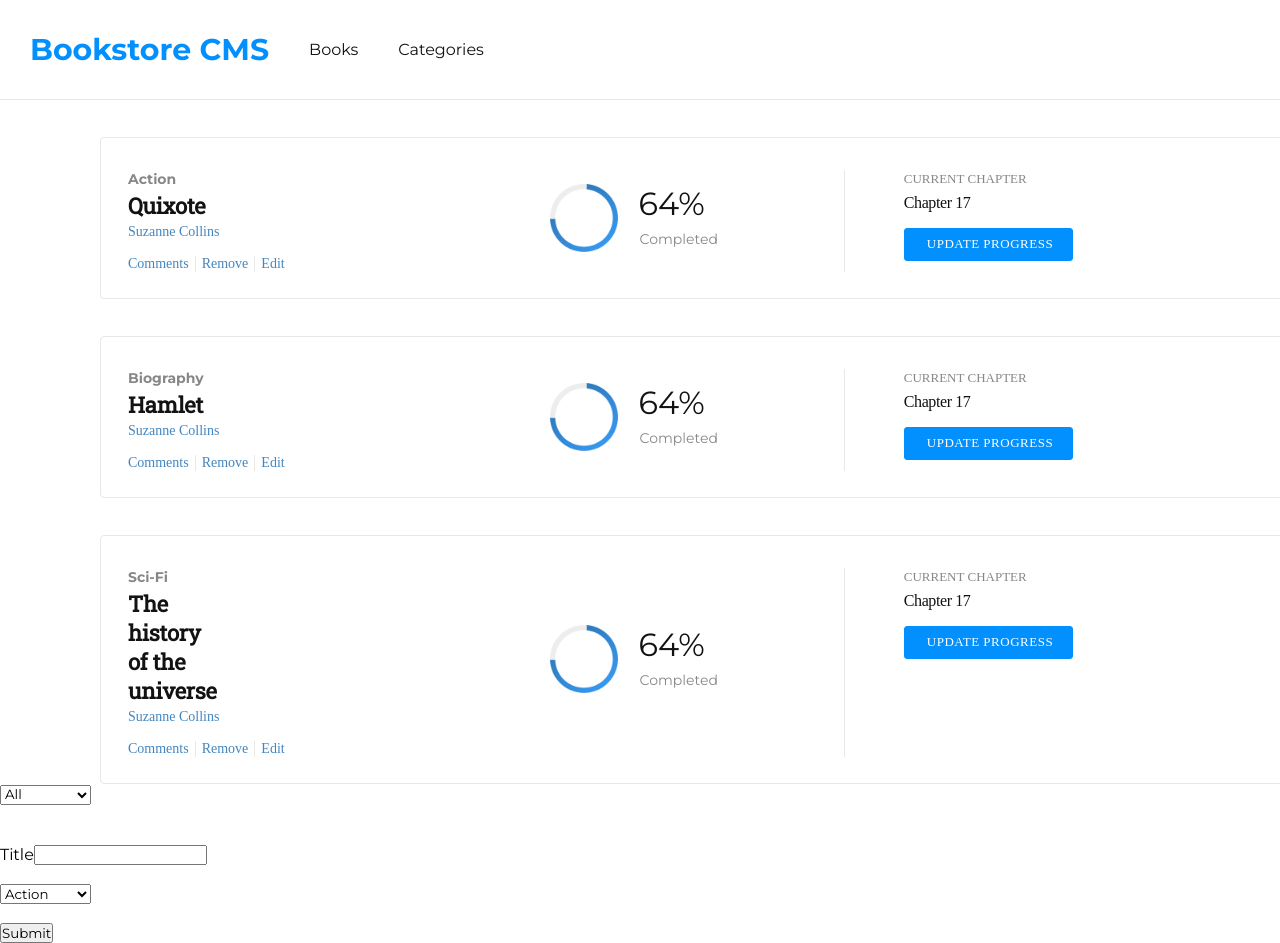
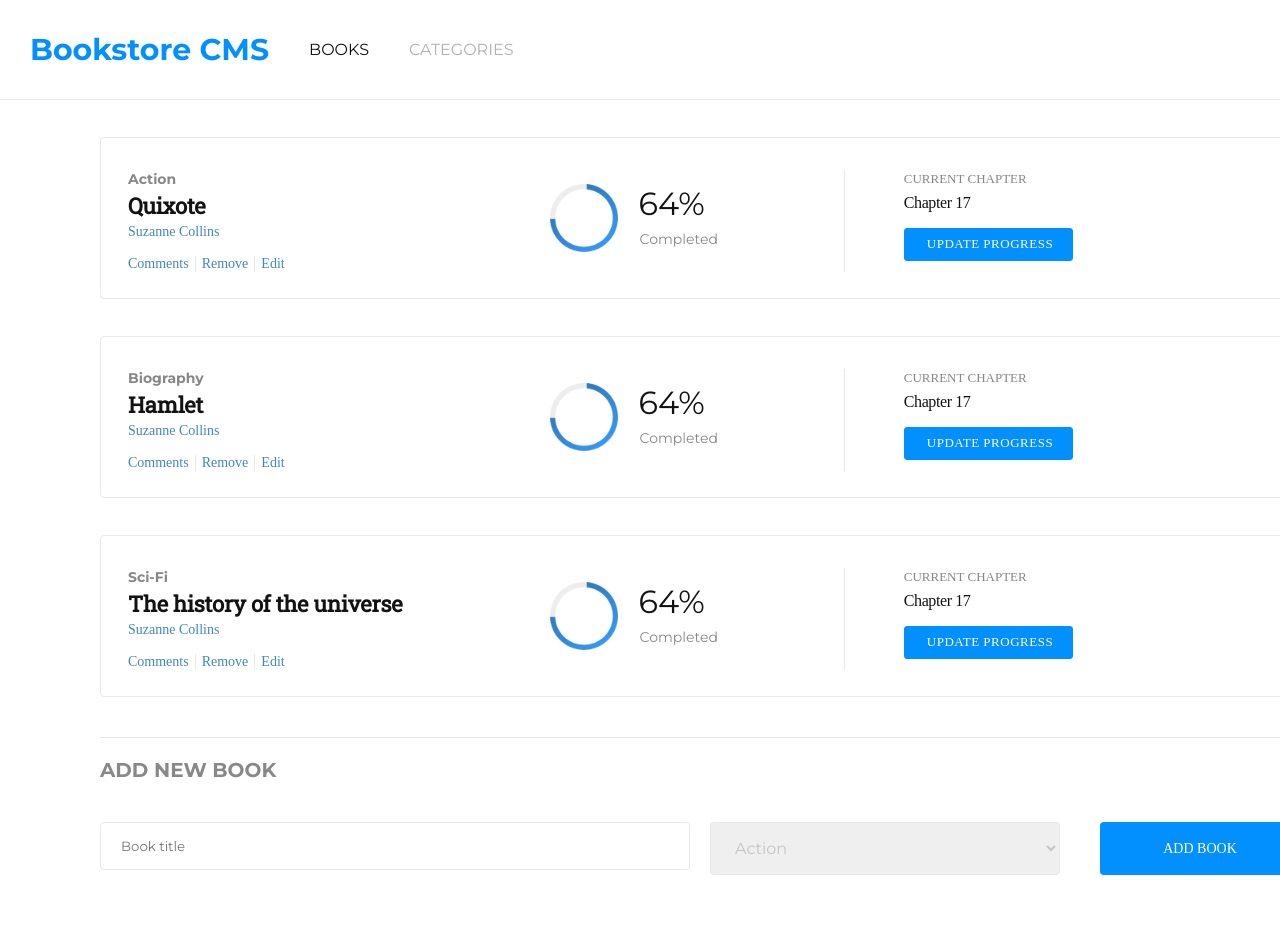
Before and after one commit to Zappat0n/bookstore, a React (Create React App) app: page / in a window 1280 px wide. Shown: the top 943 px of the page. After the commit the page ends 895 px from the top, so only its background shows below. Built offline with nearby package versions, Linux system fonts and the light colour scheme.

Commit message:
Update the style for Bookform

```diff
--- a/src/components/book/Book.css
+++ b/src/components/book/Book.css
@@ -6,7 +6,6 @@
   border-radius: 4px;
   border: solid 1px #e8e8e8;
   background-color: white;
-
   display: flex;
   justify-content: space-around;
 }
@@ -20,7 +19,7 @@
 .left-side .category {
   margin: 0 39px 0 0;
   opacity: 0.5;
-  font-family: Montserrat;
+  font-family: Montserrat, sans-serif;
   font-size: 14px;
   font-weight: bold;
   font-style: normal;
@@ -30,6 +29,7 @@
 }
 
 .left-side .title {
+  width: 100%;
   margin: 3px 323px 0 0;
   font-family: 'Roboto Slab', serif;
   font-size: 22px;
@@ -42,7 +42,7 @@
 
 .left-side .link {
   margin: 4px 0 0;
-  font-family: RobotoSlab;
+  font-family: RobotoSlab, serif;
   font-size: 14px;
   font-weight: 300;
   font-style: normal;
@@ -123,7 +123,7 @@
 .right-side .current-chapter {
   margin: 1px 58px 0 59px;
   opacity: 0.5;
-  font-family: RobotoSlab;
+  font-family: RobotoSlab, serif;
   font-size: 13px;
   font-weight: 300;
   font-style: normal;
@@ -134,7 +134,7 @@
 
 .right-side .chapter {
   margin: 7px 109px 4px 59px;
-  font-family: RobotoSlab;
+  font-family: RobotoSlab, serif;
   font-size: 16px;
   font-weight: 300;
   font-style: normal;
@@ -149,8 +149,7 @@
   border: 1px solid #0290ff;
   border-radius: 3px;
   background-color: #0290ff;
-
-  font-family: RobotoSlab;
+  font-family: RobotoSlab, serif;
   font-size: 13px;
   font-weight: 300;
   font-style: normal;
@@ -158,5 +157,4 @@
   letter-spacing: 0.5px;
   text-align: center;
   color: white;
-
 }
--- a/src/components/navigation/Navigation.css
+++ b/src/components/navigation/Navigation.css
@@ -37,3 +37,7 @@
 .right-content i {
   color: #0290ff;
 }
+
+#categories-tab {
+  color: #b1b1b1;
+}
--- a/src/components/navigation/Navigation.js
+++ b/src/components/navigation/Navigation.js
@@ -5,8 +5,10 @@ const Navigation = () => (
   <div className="navigation">
     <div className="left-content">
       <h2 className="brand-name">Bookstore CMS</h2>
-      <p className="ml">Books</p>
-      <p className="ml">Categories</p>
+      <p className="ml">BOOKS</p>
+      <p className="ml" id="categories-tab">
+        CATEGORIES
+      </p>
     </div>
     <div className="right-content">
       <div className="login-user">
--- a/src/containers/BookForm.js
+++ b/src/containers/BookForm.js
@@ -48,26 +48,26 @@ class BookForm extends Component {
   render() {
     const { title, category } = this.state;
     return (
+      <div className="book-form-container">
+        <h3 className="form-header">ADD NEW BOOK</h3>
         <form onSubmit={(event) => this.handleSubmit(event)}>
-        <div>
-          <label htmlFor="book-title">
-            Title
+          <div className="title-input">
             <input
               type="text"
               id="book-title"
               name="book-title"
               value={title}
               onChange={this.handleChange}
+              placeholder="Book title"
               required
             />
-          </label>
           </div>
-        <br />
-        <div>
+          <div className="right-selection">
             <select
               name="categories"
               value={category}
               onChange={this.handleChange}
+              className="book-categories"
             >
               {categories.map((cate) => (
                 <option key={cate} value={cate}>
@@ -75,10 +75,12 @@ class BookForm extends Component {
                 </option>
               ))}
             </select>
+            <button className="submit-button" type="submit">
+              ADD BOOK
+            </button>
           </div>
-        <br />
-        <button type="submit">Submit</button>
         </form>
+      </div>
     );
   }
 }
--- /dev/null
+++ b/src/containers/BookList.css
@@ -0,0 +1,3 @@
+.bookList {
+  margin-bottom: 40px;
+}
--- a/src/containers/BooksList.js
+++ b/src/containers/BooksList.js
@@ -3,7 +3,9 @@ import { connect } from 'react-redux';
 import PropTypes from 'prop-types';
 import Book from '../components/book/Book';
 import * as actions from '../actions';
-import CategoryFilter from '../components/CategoryFilter';
+// import CategoryFilter from '../components/CategoryFilter';
+
+import './BookList.css';
 
 const BooksList = (props) => {
   const { books, bookFilter } = props;
@@ -26,12 +28,12 @@ const BooksList = (props) => {
   };
 
   return (
-    <>
+    <div className="bookList">
       <div className="table">
         <div className="table-body">{displayBooks()}</div>
       </div>
-      <CategoryFilter />
-    </>
+      {/* <CategoryFilter /> */}
+    </div>
   );
 };
 
--- a/src/containers/bookForm.css
+++ b/src/containers/bookForm.css
@@ -1,3 +1,67 @@
+.book-form-container {
+  width: 1200px;
+  margin: 0 auto;
+  border-top: 1px solid #e8e8e8;
+  padding: 20px 0;
+}
+
+.form-header {
+  font-size: 20px;
+  font-family: Montserrat, sans-serif;
+  font-weight: bold;
+  color: #888;
+}
+
 form {
   margin-top: 40px;
+  display: flex;
 }
+
+.title-input {
+  flex: 1;
+  padding-right: 20px;
+}
+
+.title-input input {
+  border: 1px solid #e8e8e8;
+  padding: 15px 20px;
+  width: 100%;
+}
+
+.title-input input,
+.submit-button,
+.book-categories {
+  border: 1px solid #e8e8e8;
+  padding: 15px 20px;
+  outline: none;
+  border-radius: 4px;
+}
+
+.book-categories {
+  width: 350px;
+  font-size: 16px;
+  font-family: Montserrat, sans-serif;
+  color: #c4c4c4;
+}
+
+.title-input input:focus,
+.book-categories:focus {
+  outline: none;
+}
+
+.right-selection {
+  flex: 1;
+  display: flex;
+  justify-content: space-between;
+}
+
+.submit-button {
+  flex: 1;
+  border: none;
+  background-color: #0290ff;
+  color: white;
+  margin-left: 40px;
+  font-family: RobotoSlab, serif;
+  font-weight: 500;
+  font-size: 14px;
+}
```
Lines whose indentation alone changed are shown as unchanged.
